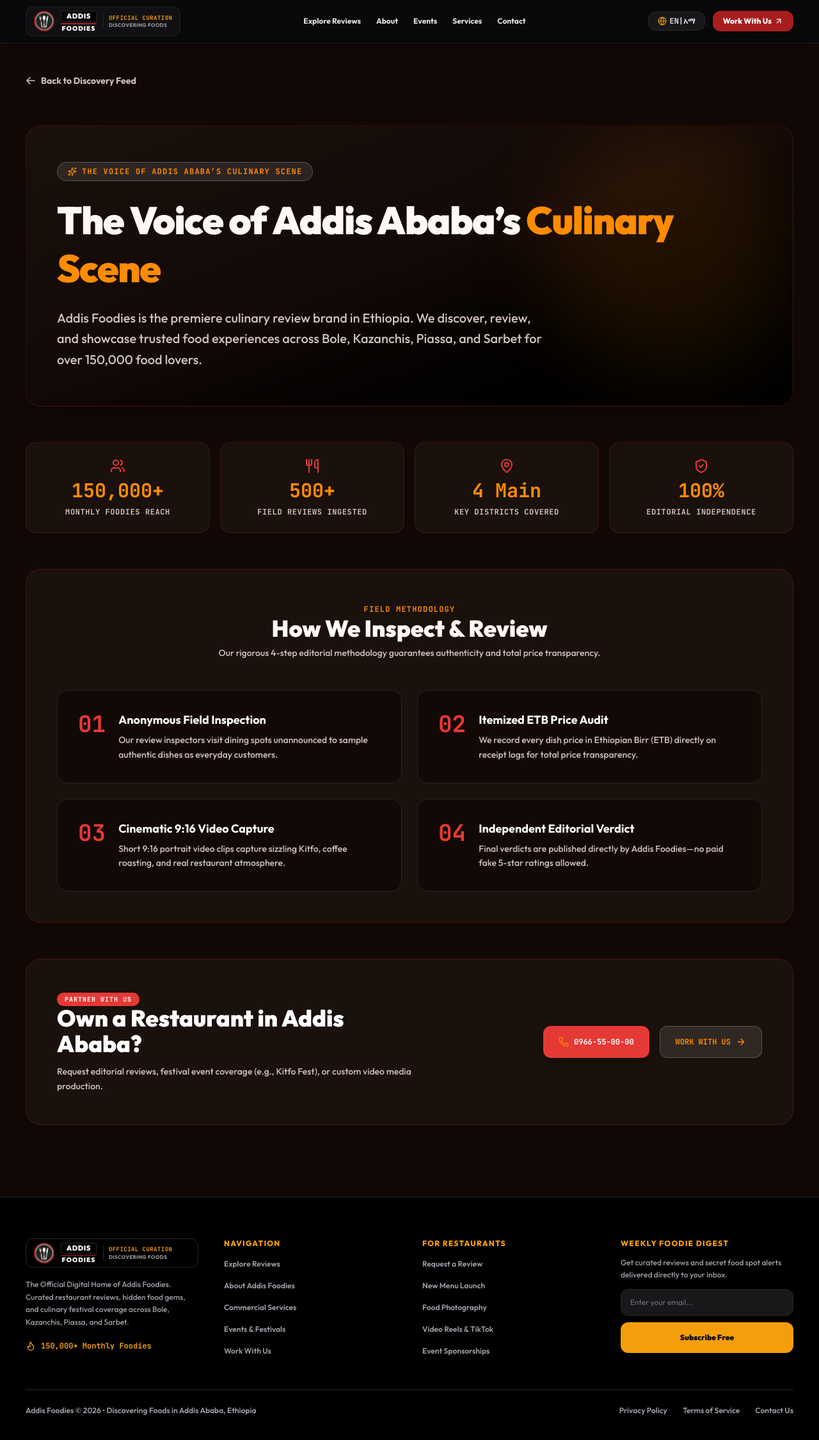
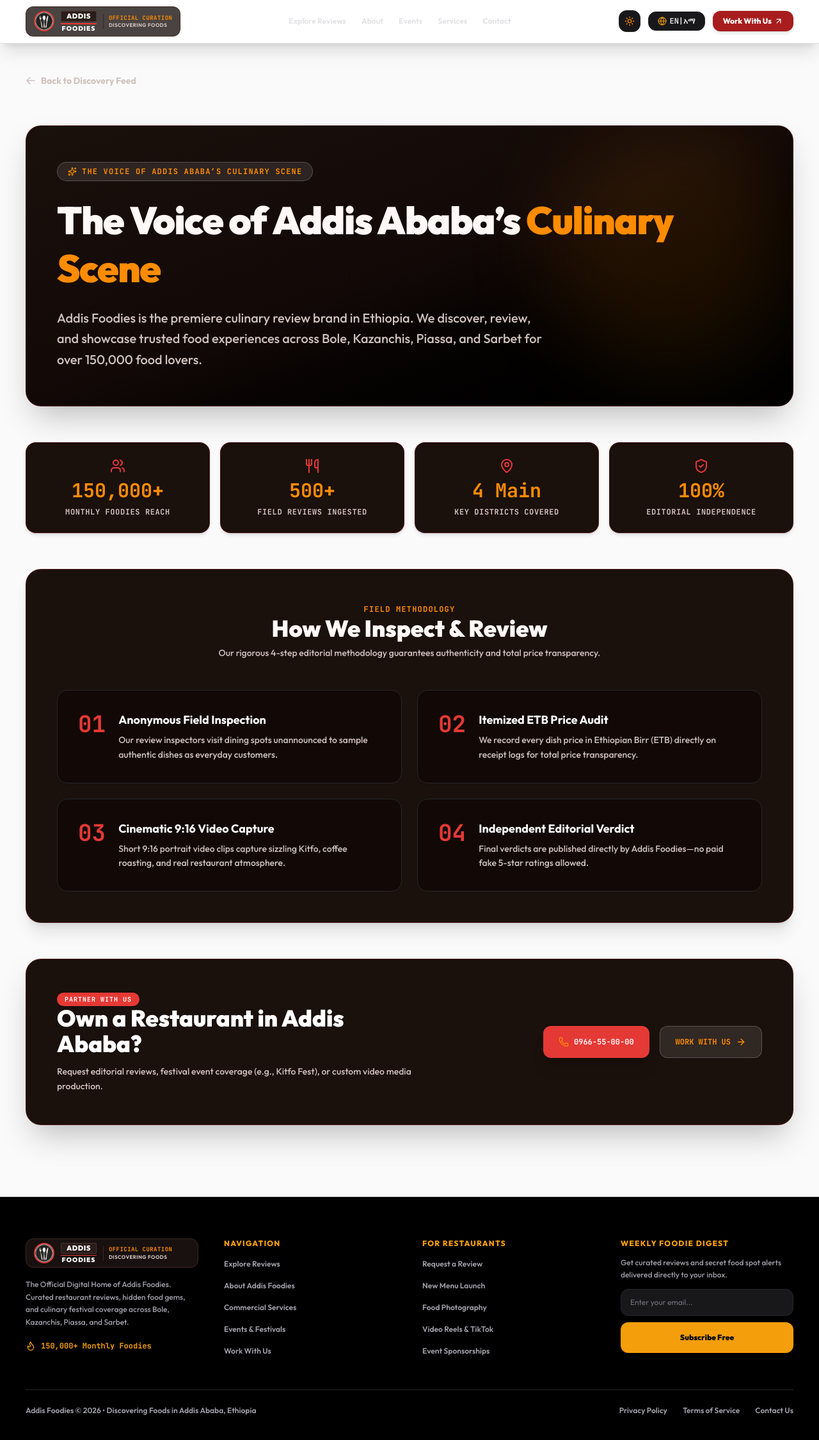
Before and after one commit to Moss-kk/Addis_Foodie, a Next.js app: page /about in a window 1280 px wide. Shown: the top 2250 px of the page at 64% size. Built offline with nearby package versions, Linux system fonts and the light colour scheme.

Commit message:
feat(theme): add Day & Night mode switcher (Sun/Moon) and diluted logo charcoal palette across all pages

```diff
--- a/src/app/about/page.tsx
+++ b/src/app/about/page.tsx
@@ -63,7 +63,7 @@
   ];
 
   return (
-    <div className="flex flex-col min-h-screen bg-[#120907] text-[#FFF8F6] selection:bg-[#E53935]/20 selection:text-[#E53935] pb-16 sm:pb-0 max-w-full overflow-x-hidden">
+    <div className="flex flex-col min-h-screen bg-[#FAFAFA] dark:bg-[#120907] text-zinc-900 dark:text-[#FFF8F6] transition-colors duration-300 selection:bg-[#E53935]/20 selection:text-[#E53935] pb-16 sm:pb-0 max-w-full overflow-x-hidden">
       <Header />
 
       <main className="flex-1 site-container py-8 sm:py-12 flex flex-col gap-14 relative z-10">
--- a/src/app/globals.css
+++ b/src/app/globals.css
@@ -1,14 +1,10 @@
 @import "tailwindcss";
 
 @theme {
-  /* ADDIS FOODIES MASTER DESIGN TOKENS (v4.0 Flame Aesthetic) */
+  /* ADDIS FOODIES MASTER DESIGN TOKENS (v4.0 Flame & Day/Night Aesthetic) */
   --color-brand-primary: #E53935;      /* Ember Flame Red */
   --color-brand-dark-crimson: #B71C1C; /* Dark Flame Crimson */
   --color-brand-accent: #FF8C00;       /* Culinary Flame Gold */
-  --color-brand-bg: #120907;           /* Deep Flame Fade Charcoal */
-  --color-brand-surface: #1A100C;      /* Warm Dark Card Surface */
-  --color-brand-[#1A100C]: #1A100C;
-  --color-brand-dark: #120907;
   --color-brand-emerald: #10B981;      /* Live Status Green */
 
   /* Typography Stack */
@@ -17,14 +13,26 @@
   --font-mono: var(--font-mono), "JetBrains Mono", monospace;
 }
 
+/* Light Day Mode Default Variables */
 :root {
+  --background: #FAFAFA;
+  --foreground: #111827;
+  --card-bg: #FFFFFF;
+  --card-border: #E5E7EB;
+  --brand-primary: #E53935;
+  --brand-amber: #FF8C00;
+  --text-muted: #4B5563;
+}
+
+/* Dark Flame Night Mode Variables */
+.dark {
   --background: #120907;
   --foreground: #FFF8F6;
+  --card-bg: #1A100C;
+  --card-border: rgba(229, 57, 53, 0.18);
   --brand-primary: #E53935;
   --brand-amber: #FF8C00;
-  --brand-surface: #1A100C;
-  --brand-cream: #FFF8F6;
-  --brand-emerald: #10B981;
+  --text-muted: #D1C2BD;
 }
 
 body {
@@ -34,6 +42,7 @@
   -webkit-font-smoothing: antialiased;
   -moz-osx-font-smoothing: grayscale;
   overflow-x: hidden;
+  transition: background-color 0.3s ease, color 0.3s ease;
 }
 
 /* Full-Bleed 100% Viewport Background Utilities */
@@ -97,16 +106,17 @@
 
 /* Glassmorphism helpers */
 .glass-panel {
-  background-color: rgba(26, 16, 12, 0.85);
+  background-color: var(--card-bg);
   backdrop-filter: blur(16px);
   -webkit-backdrop-filter: blur(16px);
 }
 
 /* Flame Card Border Glow */
 .flame-card {
-  background-color: #1A100C;
-  border: 1px solid rgba(229, 57, 53, 0.18);
-  box-shadow: 0 10px 30px -10px rgba(18, 9, 7, 0.8);
+  background-color: var(--card-bg);
+  border: 1px solid var(--card-border);
+  box-shadow: 0 10px 30px -10px rgba(18, 9, 7, 0.5);
+  transition: all 0.3s ease;
 }
 
 .flame-card:hover {
--- a/src/app/layout.tsx
+++ b/src/app/layout.tsx
@@ -1,6 +1,7 @@
 import type { Metadata } from "next";
 import { Outfit, Syne, JetBrains_Mono } from "next/font/google";
 import { LanguageProvider } from "../context/LanguageContext";
+import { ThemeProvider } from "../context/ThemeContext";
 import "./globals.css";
 
 const outfit = Outfit({
@@ -34,12 +35,14 @@
   return (
     <html
       lang="en"
-      className={`${outfit.variable} ${syne.variable} ${jetbrainsMono.variable} h-full antialiased`}
+      className={`${outfit.variable} ${syne.variable} ${jetbrainsMono.variable} dark h-full antialiased`}
     >
-      <body className="min-h-full flex flex-col bg-brand-bg text-brand-dark font-sans selection:bg-[#A81D1D]/10 selection:text-[#A81D1D]">
-        <LanguageProvider>
-          {children}
-        </LanguageProvider>
+      <body className="min-h-full flex flex-col font-sans transition-colors duration-300">
+        <ThemeProvider>
+          <LanguageProvider>
+            {children}
+          </LanguageProvider>
+        </ThemeProvider>
       </body>
     </html>
   );
--- a/src/components/Header.tsx
+++ b/src/components/Header.tsx
@@ -4,8 +4,9 @@
 import Link from 'next/link';
 import Image from 'next/image';
 import { motion, AnimatePresence } from 'framer-motion';
-import { Search, Menu, X, Globe, ArrowUpRight } from 'lucide-react';
+import { Search, Menu, X, Globe, ArrowUpRight, Sun, Moon } from 'lucide-react';
 import { useLanguage } from '../context/LanguageContext';
+import { useTheme } from '../context/ThemeContext';
 import AddisFoodieLogo from './ui/AddisFoodieLogo';
 
 interface HeaderProps {
@@ -15,6 +16,7 @@
 
 export default function Header({ searchQuery = '', onSearchChange }: HeaderProps) {
   const { lang, toggleLang, t } = useLanguage();
+  const { theme, toggleTheme, isDark } = useTheme();
   const [mobileMenuOpen, setMobileMenuOpen] = useState(false);
   const [mobileSearchOpen, setMobileSearchOpen] = useState(false);
   const [localSearch, setLocalSearch] = useState(searchQuery);
@@ -38,7 +40,7 @@
   ];
 
   return (
-    <header className="sticky top-0 z-40 w-full bg-zinc-950/85 backdrop-blur-lg border-b border-zinc-800/80 shadow-xl max-w-full overflow-hidden">
+    <header className="sticky top-0 z-40 w-full bg-white/90 dark:bg-[#181110]/95 backdrop-blur-lg border-b border-zinc-200 dark:border-[#3D2622]/80 shadow-xl max-w-full overflow-hidden transition-colors duration-300">
       <div className="site-container py-2.5 flex items-center justify-between gap-2 max-w-full">
 
         {/* Brand Logo Rectangular Block */}
@@ -67,6 +69,20 @@
             aria-label="Toggle Search"
           >
             <Search className="w-4 h-4 text-zinc-300" />
+          </button>
+
+          {/* Day & Night Mood Switcher Button */}
+          <button
+            onClick={toggleTheme}
+            className="p-2 rounded-xl bg-zinc-900 hover:bg-zinc-800 text-zinc-200 border border-zinc-800 transition-colors focus-ring cursor-pointer flex items-center justify-center"
+            title={isDark ? 'Switch to Day Light Mode' : 'Switch to Night Flame Mode'}
+            aria-label="Toggle theme mode"
+          >
+            {isDark ? (
+              <Sun className="w-4 h-4 text-[#FF8C00] animate-pulse" />
+            ) : (
+              <Moon className="w-4 h-4 text-amber-500" />
+            )}
           </button>
 
           {/* Language Switcher Button */}
--- a/src/components/ui/AddisFoodieLogo.tsx
+++ b/src/components/ui/AddisFoodieLogo.tsx
@@ -10,15 +10,16 @@
 }
 
 export default function AddisFoodieLogo({ size = 'md', diluted = true }: AddisFoodieLogoProps) {
+  // Soft warm dark charcoal matching authentic logo badge tones (not pitch black)
   const containerClasses = diluted
-    ? 'bg-zinc-900/60 hover:bg-zinc-900/90 backdrop-blur-md border border-zinc-800/80 hover:border-[#A81D1D]/70 rounded-xl px-2.5 sm:px-3 py-1.5 shadow-sm transition-all duration-300 group-hover:scale-[1.02]'
-    : 'bg-black border border-zinc-800 rounded-xl px-3 py-1.5 shadow-md transition-all duration-300 group-hover:scale-[1.02]';
+    ? 'bg-[#1C1412]/80 hover:bg-[#251A18]/90 backdrop-blur-md border border-[#3D2622]/70 hover:border-[#E53935]/70 rounded-xl px-2.5 sm:px-3 py-1.5 shadow-sm transition-all duration-300 group-hover:scale-[1.02]'
+    : 'bg-[#181110] border border-[#3D2622] rounded-xl px-3 py-1.5 shadow-md transition-all duration-300 group-hover:scale-[1.02]';
 
   return (
     <Link href="/" className="group focus-ring rounded-xl flex-shrink-0 inline-block">
       <div className={`${containerClasses} flex items-center gap-2.5`}>
         {/* Preserved Original Circle Logo */}
-        <div className="relative w-7 h-7 sm:w-8 sm:h-8 rounded-full overflow-hidden border-2 border-[#A81D1D] flex-shrink-0 bg-black shadow-sm">
+        <div className="relative w-7 h-7 sm:w-8 sm:h-8 rounded-full overflow-hidden border-2 border-[#E53935] flex-shrink-0 bg-[#160E0C] shadow-sm">
           <Image
             src="/images/logo.png"
             alt="Addis Foodies Logo"
@@ -27,23 +28,23 @@
           />
         </div>
 
-        {/* Signature Boxed Brand Mark */}
+        {/* Signature Boxed Brand Mark with Diluted Warm Charcoal */}
         <div className="flex flex-col items-center justify-center font-sans tracking-tight">
-          <div className="bg-black text-white px-2 py-0.5 rounded-xs text-[10px] sm:text-[11px] font-black uppercase tracking-wider border border-zinc-800 leading-none">
+          <div className="bg-[#2A1D1A] text-white px-2 py-0.5 rounded-xs text-[10px] sm:text-[11px] font-black uppercase tracking-wider border border-[#4A322C] leading-none shadow-2xs">
             ADDIS
           </div>
-          <div className="w-full h-[1.5px] bg-[#A81D1D] my-0.5" />
+          <div className="w-full h-[1.5px] bg-[#E53935] my-0.5" />
           <div className="text-white text-[9px] sm:text-[10px] font-black uppercase tracking-widest leading-none">
             FOODIES
           </div>
         </div>
 
         {/* Tagline Sub-text */}
-        <div className="hidden sm:flex flex-col -space-y-0.5 border-l border-zinc-800 pl-2">
-          <span className="text-[9px] font-mono font-bold text-[#F59E0B] tracking-wider uppercase">
+        <div className="hidden sm:flex flex-col -space-y-0.5 border-l border-[#3D2622] pl-2">
+          <span className="text-[9px] font-mono font-bold text-[#FF8C00] tracking-wider uppercase">
             Official Curation
           </span>
-          <span className="text-[8px] font-bold text-zinc-400 tracking-wider uppercase font-sans">
+          <span className="text-[8px] font-bold text-[#D1C2BD] tracking-wider uppercase font-sans">
             Discovering Foods
           </span>
         </div>
--- /dev/null
+++ b/src/context/ThemeContext.tsx
@@ -0,0 +1,58 @@
+'use client';
+
+import React, { createContext, useContext, useState, useEffect } from 'react';
+
+type Theme = 'dark' | 'light';
+
+interface ThemeContextType {
+  theme: Theme;
+  toggleTheme: () => void;
+  isDark: boolean;
+}
+
+const ThemeContext = createContext<ThemeContextType>({
+  theme: 'dark',
+  toggleTheme: () => {},
+  isDark: true,
+});
+
+export function ThemeProvider({ children }: { children: React.ReactNode }) {
+  const [theme, setTheme] = useState<Theme>('dark');
+
+  // Load theme from localStorage on initial render
+  useEffect(() => {
+    const savedTheme = localStorage.getItem('addis_foodies_theme') as Theme | null;
+    if (savedTheme === 'light' || savedTheme === 'dark') {
+      setTheme(savedTheme);
+      if (savedTheme === 'dark') {
+        document.documentElement.classList.add('dark');
+      } else {
+        document.documentElement.classList.remove('dark');
+      }
+    } else {
+      // Default to dark flame mode
+      document.documentElement.classList.add('dark');
+    }
+  }, []);
+
+  const toggleTheme = () => {
+    const newTheme: Theme = theme === 'dark' ? 'light' : 'dark';
+    setTheme(newTheme);
+    localStorage.setItem('addis_foodies_theme', newTheme);
+    if (newTheme === 'dark') {
+      document.documentElement.classList.add('dark');
+    } else {
+      document.documentElement.classList.remove('dark');
+    }
+  };
+
+  return (
+    <ThemeContext.Provider value={{ theme, toggleTheme, isDark: theme === 'dark' }}>
+      {children}
+    </ThemeContext.Provider>
+  );
+}
+
+export function useTheme() {
+  return useContext(ThemeContext);
+}
```
Also changed, not shown: src/app/page.tsx (+4 -4 lines), src/app/reviews/page.tsx (+4 -4 lines), src/components/AiCravingFinder.tsx (+9 -9 lines), src/components/FilterBar.tsx (+15 -15 lines), src/components/ReviewCard.tsx (+8 -8 lines).
